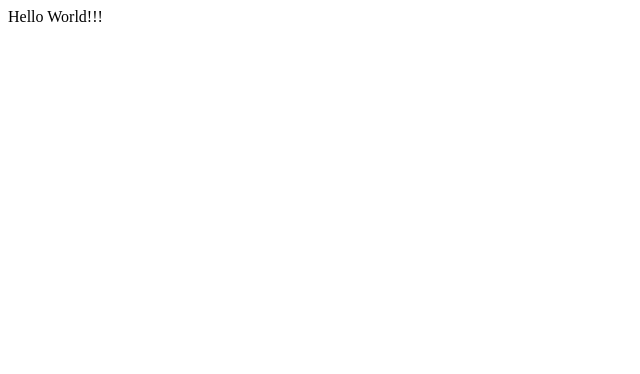
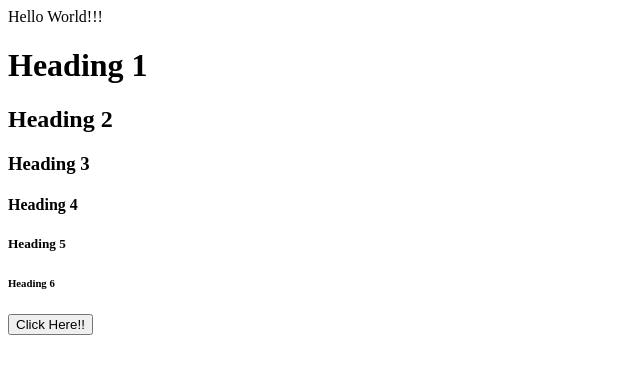
Before and after one commit to CodeLab20/git-trial, a plain HTML site: page home.html in a window 1280 px wide. Shown: the whole page, without its empty margins (0-640 px from the left). Drawn offline with Linux system fonts and the light colour scheme.

Commit message:
HTML modified

```diff
--- a/home.html
+++ b/home.html
@@ -5,6 +5,12 @@
     </head>
     <body>
         <p>Hello World!!!</p>
-
+        <h1>Heading 1</h1>
+        <h2>Heading 2</h2>
+        <h3>Heading 3</h3>
+        <h4>Heading 4</h4>
+        <h5>Heading 5</h5>
+        <h6>Heading 6</h6>
+        <button>Click Here!!</button>
     </body>
 </html>
```
Also changed, not shown: page1.html (+1 -0 lines).
